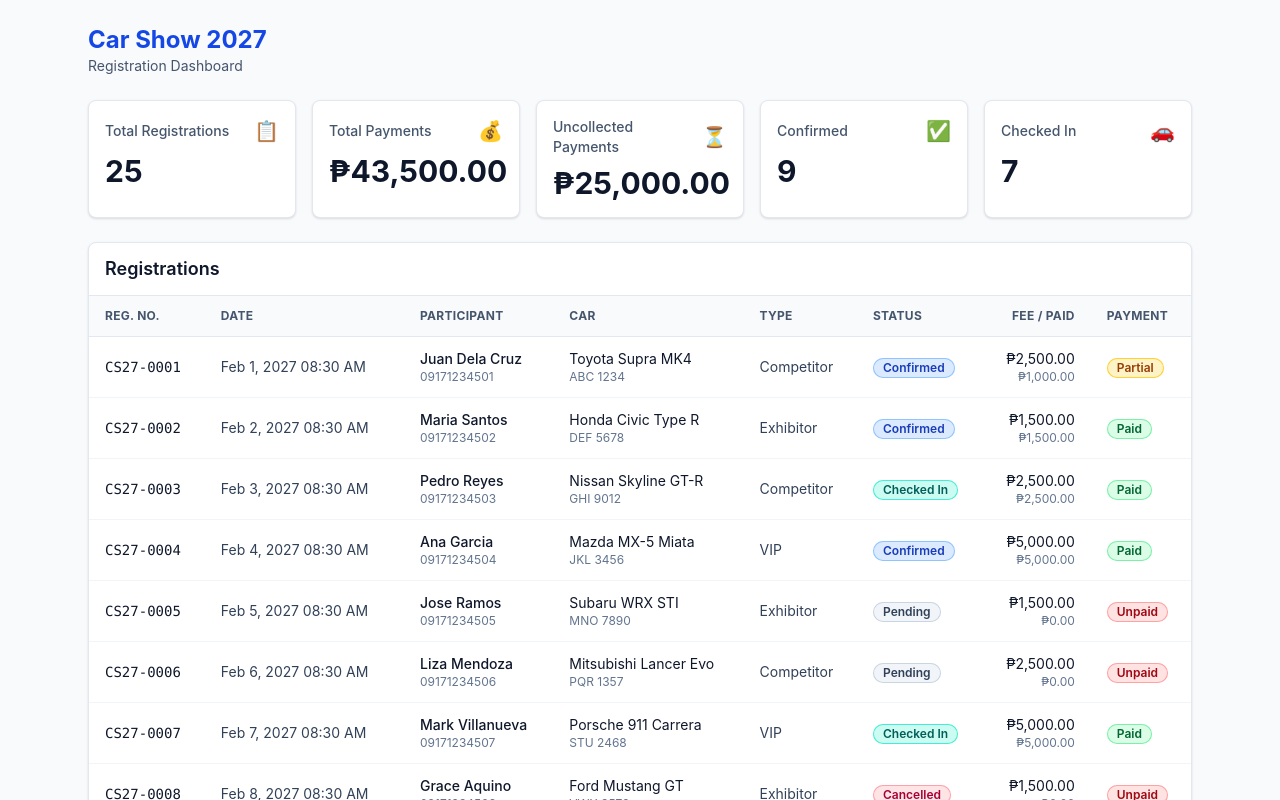
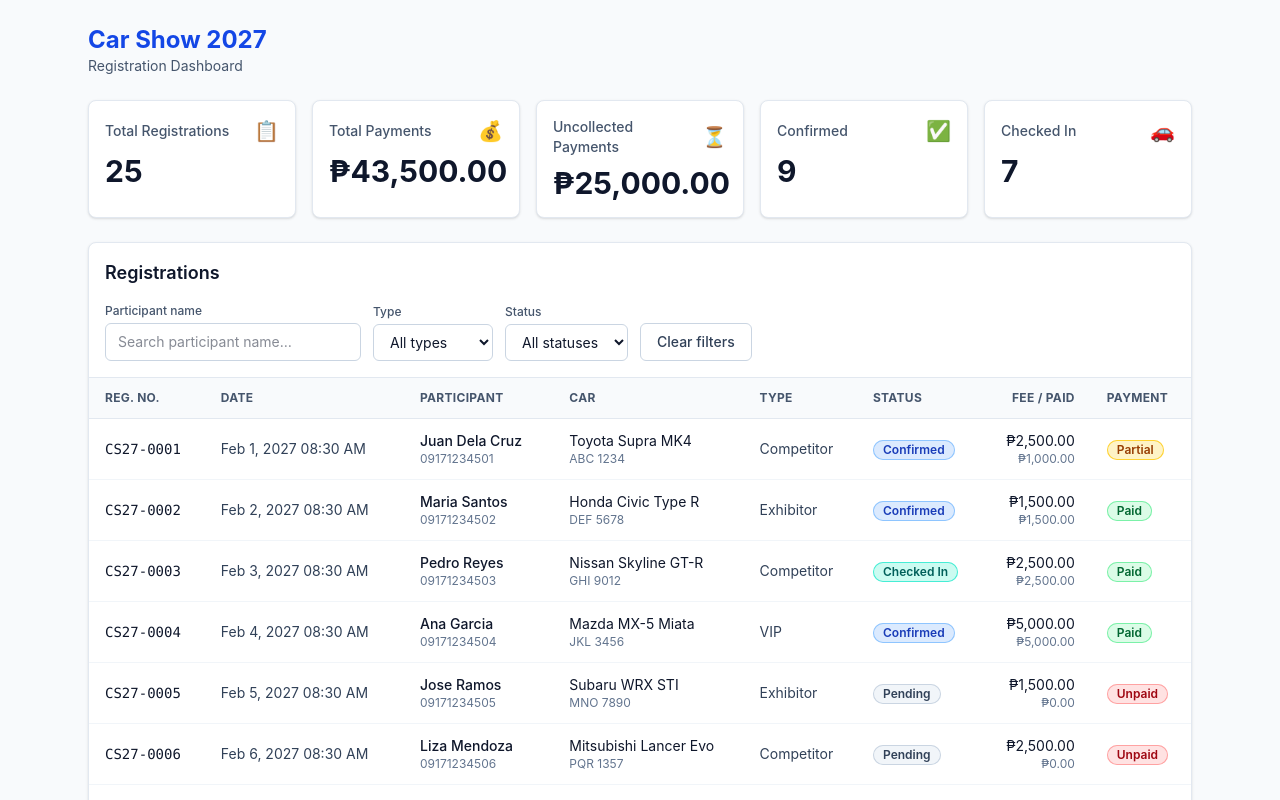
Before and after one commit to DeLRyuu/car-show-registration-doroja-devera, a React (Vite) app in the folder frontend/: page / in a window 1280 px wide. Shown: the top 800 px of the page. Built offline with nearby package versions, Linux system fonts and the light colour scheme.

Commit message:
Add search and filters

```diff
--- a/frontend/src/api/sampleData.ts
+++ b/frontend/src/api/sampleData.ts
@@ -79,8 +79,7 @@ const registrations: Registration[] = rows.map(
   }),
 );
 
-// Waits a little, like a real API call.
-// This lets you see the loading message.
+
 function wait(ms: number) {
   return new Promise((resolve) => setTimeout(resolve, ms));
 }
--- /dev/null
+++ b/frontend/src/components/RegistrationFilters.tsx
@@ -0,0 +1,83 @@
+interface RegistrationFiltersProps {
+  search: string;
+  type: string;
+  status: string;
+  onSearchChange: (value: string) => void;
+  onTypeChange: (value: string) => void;
+  onStatusChange: (value: string) => void;
+  onClear: () => void;
+}
+
+export default function RegistrationFilters({
+  search,
+  type,
+  status,
+  onSearchChange,
+  onTypeChange,
+  onStatusChange,
+  onClear,
+}: RegistrationFiltersProps) {
+  const inputStyle =
+    "rounded-md border border-slate-300 bg-white px-3 py-2 text-sm text-slate-900 focus:border-blue-600 focus:outline-none focus:ring-2 focus:ring-blue-200";
+
+  return (
+    <div className="flex flex-wrap items-end gap-3">
+      <div className="flex flex-col gap-1">
+        <label htmlFor="search" className="text-xs font-medium text-slate-600">
+          Participant name
+        </label>
+        <input
+          id="search"
+          type="text"
+          value={search}
+          placeholder="Search participant name…"
+          onChange={(e) => onSearchChange(e.target.value)}
+          className={`${inputStyle} w-64`}
+        />
+      </div>
+
+      <div className="flex flex-col gap-1">
+        <label htmlFor="type" className="text-xs font-medium text-slate-600">
+          Type
+        </label>
+        <select
+          id="type"
+          value={type}
+          onChange={(e) => onTypeChange(e.target.value)}
+          className={inputStyle}
+        >
+          <option value="">All types</option>
+          <option value="Exhibitor">Exhibitor</option>
+          <option value="Competitor">Competitor</option>
+          <option value="VIP">VIP</option>
+        </select>
+      </div>
+
+      <div className="flex flex-col gap-1">
+        <label htmlFor="status" className="text-xs font-medium text-slate-600">
+          Status
+        </label>
+        <select
+          id="status"
+          value={status}
+          onChange={(e) => onStatusChange(e.target.value)}
+          className={inputStyle}
+        >
+          <option value="">All statuses</option>
+          <option value="Pending">Pending</option>
+          <option value="Confirmed">Confirmed</option>
+          <option value="CheckedIn">Checked In</option>
+          <option value="Cancelled">Cancelled</option>
+        </select>
+      </div>
+
+      <button
+        type="button"
+        onClick={onClear}
+        className="rounded-md border border-slate-300 bg-white px-4 py-2 text-sm font-medium text-slate-700 hover:bg-slate-50 focus:outline-none focus:ring-2 focus:ring-blue-200"
+      >
+        Clear filters
+      </button>
+    </div>
+  );
+}
--- /dev/null
+++ b/frontend/src/hooks/useDebounce.ts
@@ -0,0 +1,13 @@
+import { useEffect, useState } from "react";
+
+
+export default function useDebounce<T>(value: T, delay = 400): T {
+  const [debounced, setDebounced] = useState(value);
+
+  useEffect(() => {
+    const timer = setTimeout(() => setDebounced(value), delay);
+    return () => clearTimeout(timer);
+  }, [value, delay]);
+
+  return debounced;
+}
--- a/frontend/src/pages/RegistrationsPage.tsx
+++ b/frontend/src/pages/RegistrationsPage.tsx
@@ -1,28 +1,41 @@
-import { useEffect, useState } from "react";
+import { useEffect, useMemo, useState } from "react";
 import KpiCards from "../components/KpiCards";
+import RegistrationFilters from "../components/RegistrationFilters";
 import RegistrationTable from "../components/RegistrationTable";
+import useDebounce from "../hooks/useDebounce";
 import { getRegistrations, getSummary } from "../api/sampleData";
-import type {
-  Registration,
-  RegistrationFilters,
-  Summary,
-} from "../types/registration";
+import type { Registration, Summary } from "../types/registration";
+
+const PAGE_SIZE = 10;
 
 export default function RegistrationsPage() {
   // KPI cards
   const [summary, setSummary] = useState<Summary | null>(null);
   const [loadingSummary, setLoadingSummary] = useState(true);
 
+  // Filters
+  const [search, setSearch] = useState("");
+  const [type, setType] = useState("");
+  const [status, setStatus] = useState("");
+  const [page, setPage] = useState(1);
+
+  // Waits 400 ms after the user stops typing
+  const debouncedSearch = useDebounce(search, 400);
+
   // Table
-  const [filters] = useState<RegistrationFilters>({
-    participantName: "",
-    type: "",
-    status: "",
-    page: 1,
-    pageSize: 10,
-  });
   const [registrations, setRegistrations] = useState<Registration[]>([]);
   const [loadingTable, setLoadingTable] = useState(true);
+
+  const filters = useMemo(
+    () => ({
+      participantName: debouncedSearch,
+      type,
+      status,
+      page,
+      pageSize: PAGE_SIZE,
+    }),
+    [debouncedSearch, type, status, page],
+  );
 
   useEffect(() => {
     let ignore = false;
@@ -57,6 +70,29 @@ export default function RegistrationsPage() {
     };
   }, [filters]);
 
+  // Changing any filter goes back to page 1
+  function handleSearchChange(value: string) {
+    setSearch(value);
+    setPage(1);
+  }
+
+  function handleTypeChange(value: string) {
+    setType(value);
+    setPage(1);
+  }
+
+  function handleStatusChange(value: string) {
+    setStatus(value);
+    setPage(1);
+  }
+
+  function handleClear() {
+    setSearch("");
+    setType("");
+    setStatus("");
+    setPage(1);
+  }
+
   return (
     <div className="mx-auto max-w-6xl space-y-6 p-6">
       <header>
@@ -67,14 +103,38 @@ export default function RegistrationsPage() {
       <KpiCards summary={summary} loading={loadingSummary} />
 
       <section className="rounded-lg border border-slate-200 bg-white shadow-sm">
-        <h2 className="border-b border-slate-200 px-4 py-3 text-lg font-semibold text-slate-900">
-          Registrations
-        </h2>
+        <div className="space-y-4 border-b border-slate-200 p-4">
+          <h2 className="text-lg font-semibold text-slate-900">
+            Registrations
+          </h2>
+          <RegistrationFilters
+            search={search}
+            type={type}
+            status={status}
+            onSearchChange={handleSearchChange}
+            onTypeChange={handleTypeChange}
+            onStatusChange={handleStatusChange}
+            onClear={handleClear}
+          />
+        </div>
 
         {loadingTable ? (
           <p className="px-4 py-8 text-center text-slate-600">
             Loading registrations…
           </p>
+        ) : registrations.length === 0 ? (
+          <div className="px-4 py-8 text-center">
+            <p className="text-slate-700">
+              No registrations match your filters.
+            </p>
+            <button
+              type="button"
+              onClick={handleClear}
+              className="mt-3 rounded-md bg-blue-700 px-4 py-2 text-sm font-medium text-white hover:bg-blue-800 focus:outline-none focus:ring-2 focus:ring-blue-300"
+            >
+              Clear filters
+            </button>
+          </div>
         ) : (
           <RegistrationTable registrations={registrations} />
         )}
```
